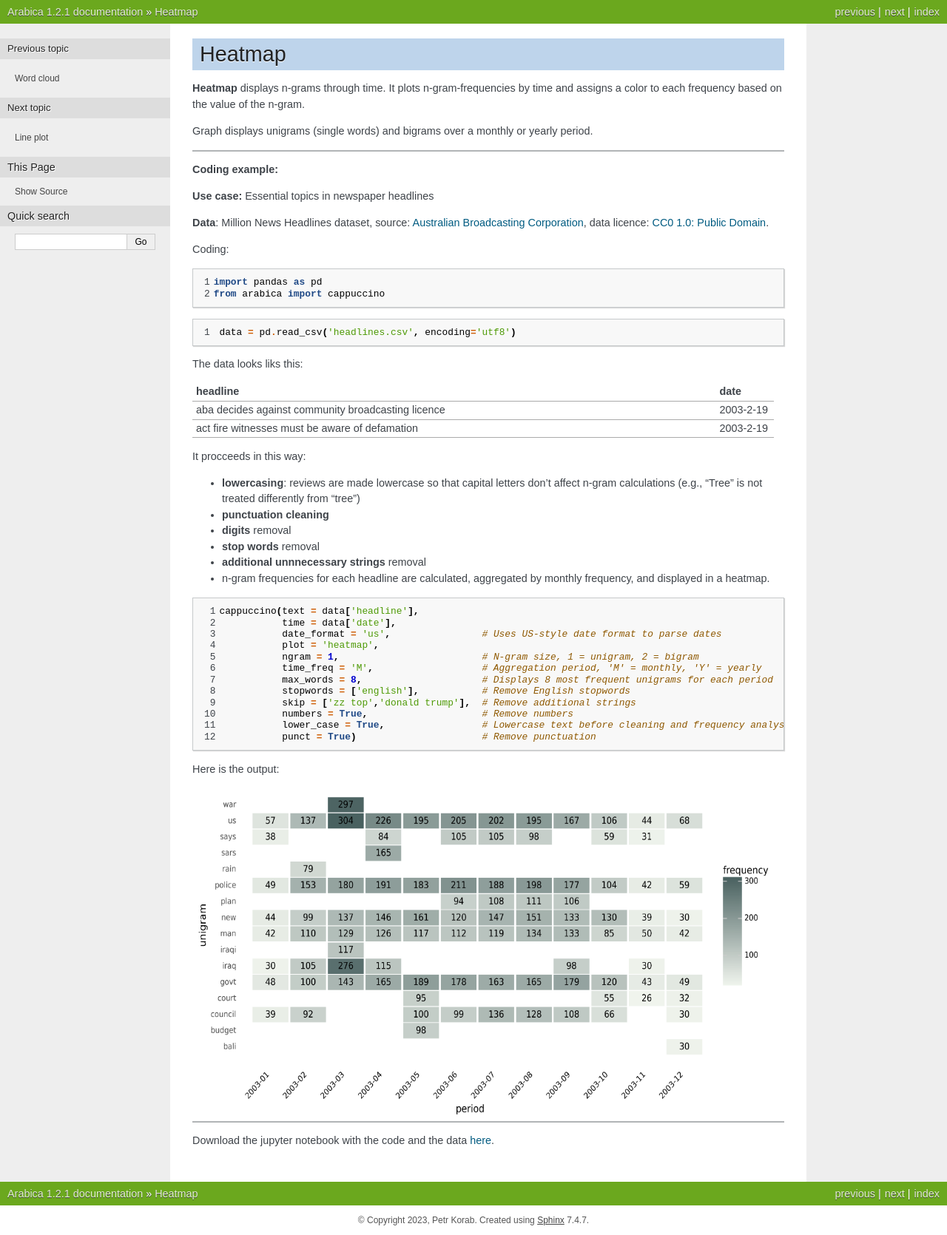
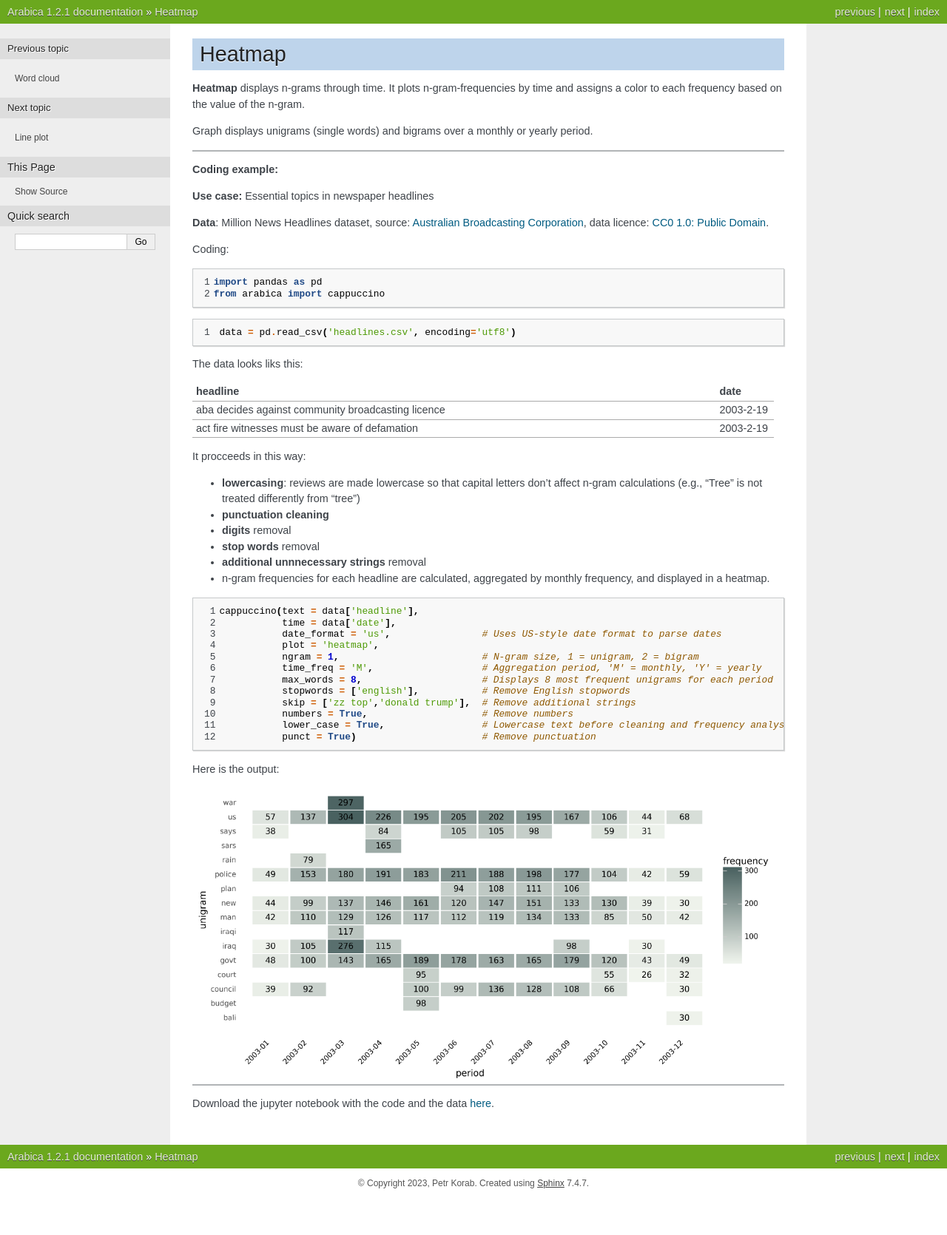
Before and after one commit to PetrKorab/Arabica, a Sphinx documentation site: the page built from docs/source/Heatmap.rst, in a window 1280 px wide. Shown: the whole page at 74% size. Built offline with Sphinx 7.4.7, drawn with Linux system fonts in a browser that asks for light colours; after the commit the page ends 1620 px from its top, so only the background shows below that.

Commit message:
Update Heatmap.rst

```diff
--- a/docs/source/Heatmap.rst
+++ b/docs/source/Heatmap.rst
@@ -77,7 +77,7 @@ Here is the output:
 
 
 .. image:: heatmap.png
-   :height: 450 px
+   :height: 400 px
    :width: 900 px
    :alt: alternate text
    :align: left
```
